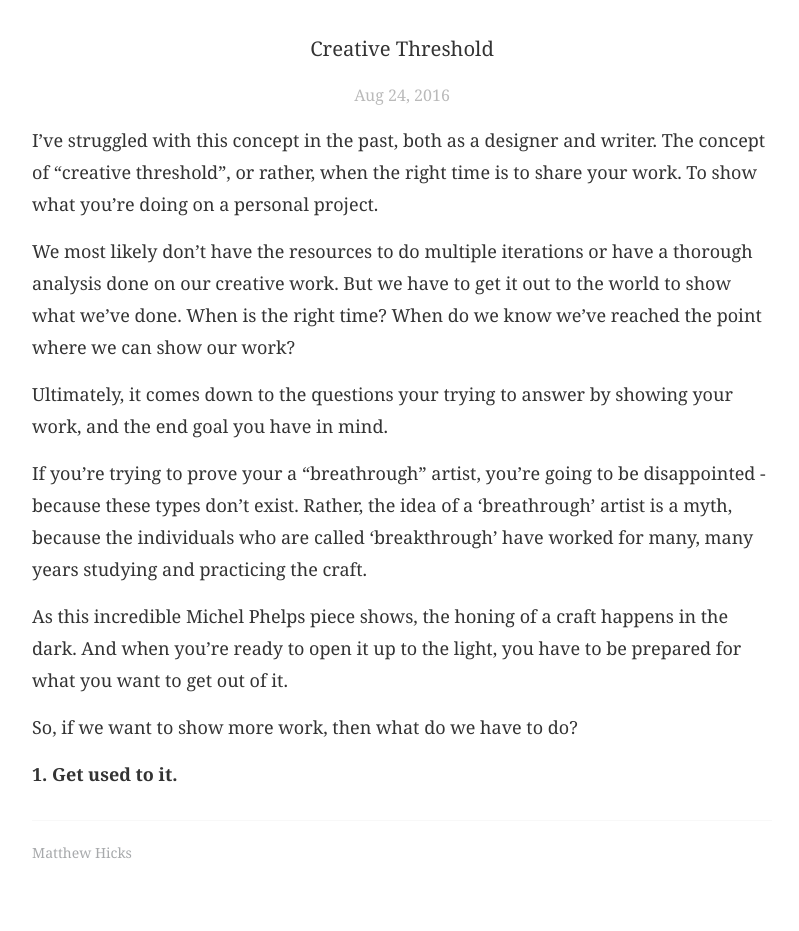
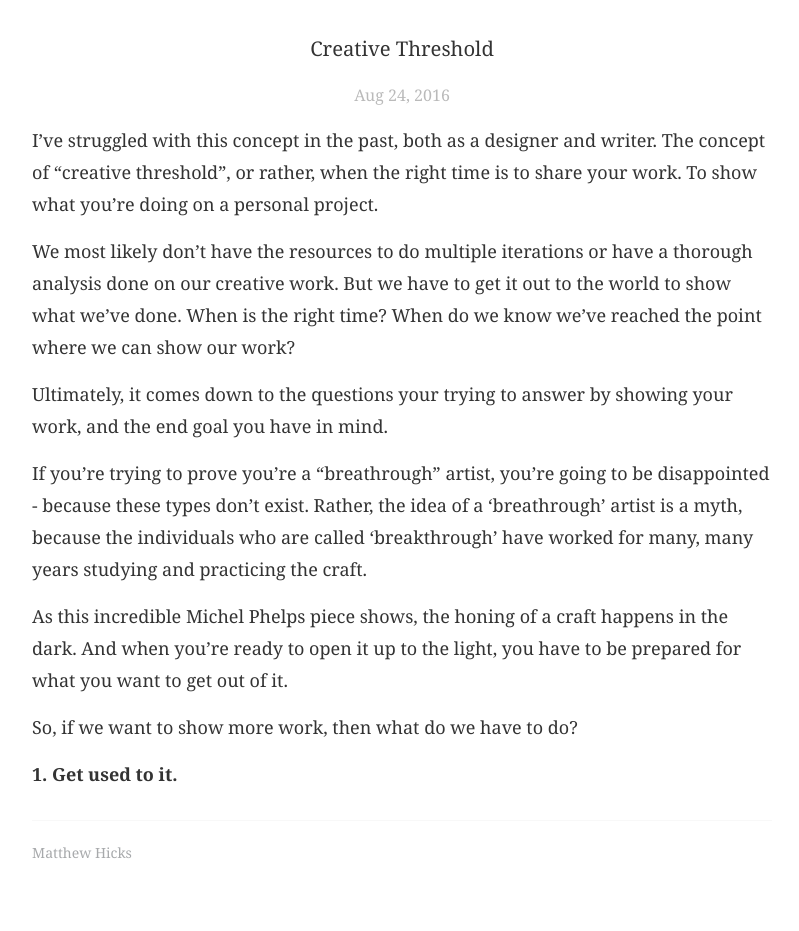
Before and after one commit to mattihicks/matthewmatthew, a Jekyll site: the page built from _posts/2016-08-24-threshold.markdown, in a window 1280 px wide. Shown: the part 100-1031 px from the top of the page, without its empty margins (238-1037 px from the left). Built offline with Jekyll 4.4.1, drawn with Linux system fonts in a browser that asks for light colours; some web fonts are replaced.

Commit message:
type fixes

```diff
--- a/_posts/2016-08-24-threshold.markdown
+++ b/_posts/2016-08-24-threshold.markdown
@@ -11,7 +11,7 @@ We most likely don't have the resources to do multiple iterations or have a thor
 
 Ultimately, it comes down to the questions your trying to answer by showing your work, and the end goal you have in mind.
 
-If you're trying to prove your a "breathrough" artist, you're going to be disappointed - because these types don't exist. Rather, the idea of a 'breathrough' artist is a myth, because the individuals who are called 'breakthrough' have worked for many, many years studying and practicing the craft.
+If you're trying to prove you're a "breathrough" artist, you're going to be disappointed - because these types don't exist. Rather, the idea of a 'breathrough' artist is a myth, because the individuals who are called 'breakthrough' have worked for many, many years studying and practicing the craft.
 
 As this incredible Michel Phelps piece shows, the honing of a craft happens in the dark. And when you're ready to open it up to the light, you have to be prepared for what you want to get out of it.
 
```
